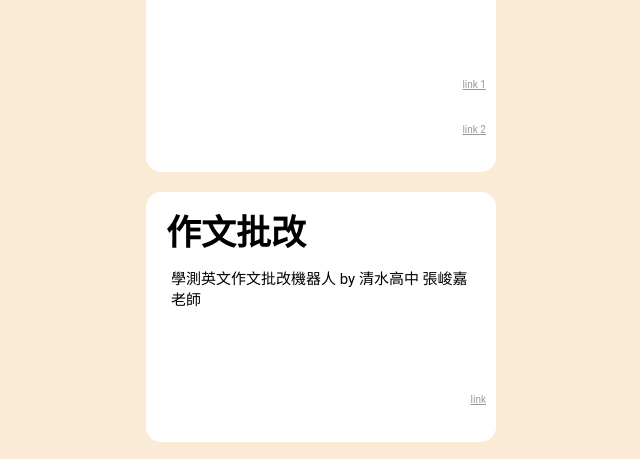
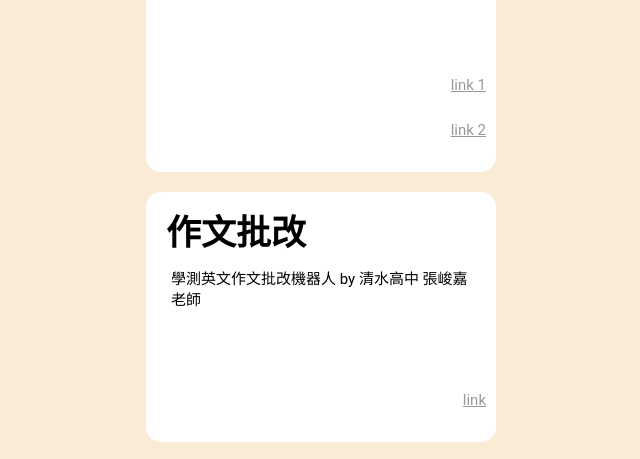
Before and after one commit to mwku/ourenglishcornersince2020, a plain HTML site: page index.html in a window 1280 px wide. Shown: the part 148-607 px from the top of the page, 319-959 px from the left. Drawn offline with Linux system fonts and the light colour scheme.

Commit message:
change .text's font-size

```diff
--- a/static/css/main.css
+++ b/static/css/main.css
@@ -39,7 +39,7 @@ body{
     display: flex;
     align-items: center;
     justify-content: end;
-    font:  10px Roboto, sans-serif ;
+    font:  15px Roboto, sans-serif ;
     color: #999;
 }
 .text{
```
